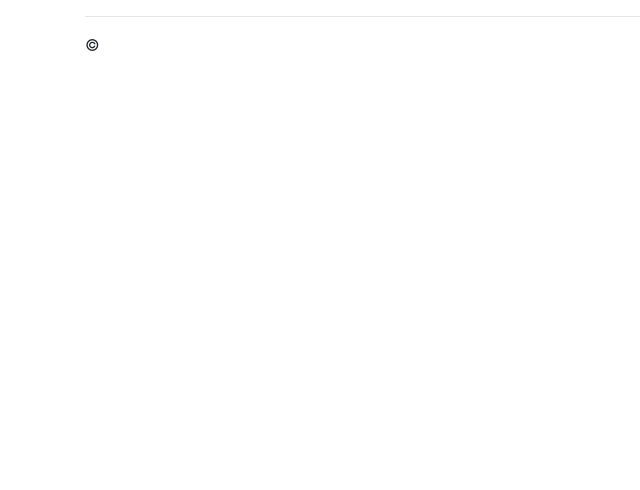
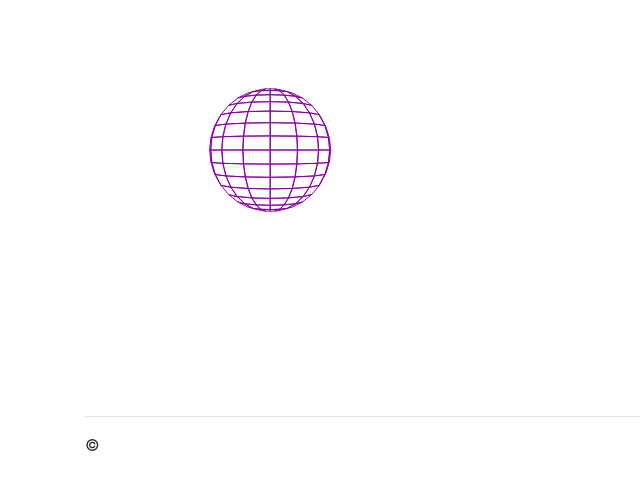
Before and after one commit to hughrawlinson/stationspotter, a plain HTML site: page index.html in a window 1280 px wide. Shown: the whole page, without its empty margins (0-640 px from the left). Drawn offline with nearby package versions, Linux system fonts and the light colour scheme.

Commit message:
git hooks working

```diff
--- a/index.html
+++ b/index.html
@@ -44,7 +44,10 @@
   </head>
   <body>
 	<div class="container">
-
+		<div class="row">
+			<div class="span12" style="height:400px;" id="display">
+			</div>
+		</div>
 
 		<hr>
 
```
